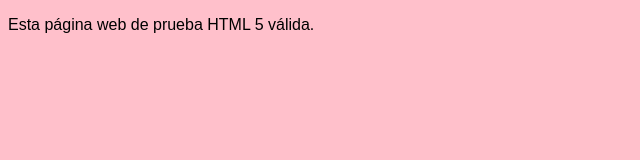
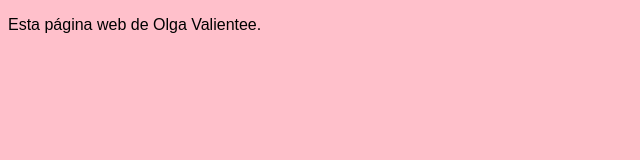
Before and after one commit to Olgavalientee/Prueba001, a plain HTML site: page index.html in a window 1280 px wide. Shown: the full height of the page, 0-640 px from the left. Drawn offline with Linux system fonts and the light colour scheme.

Commit message:
cambio letra

```diff
--- a/index.html
+++ b/index.html
@@ -8,6 +8,6 @@
 </head>
 
 <body>
-  <p>Esta página web de prueba HTML 5 válida.</p>
+  <p>Esta página web de Olga Valientee.</p>
 </body>
 </html>
```
